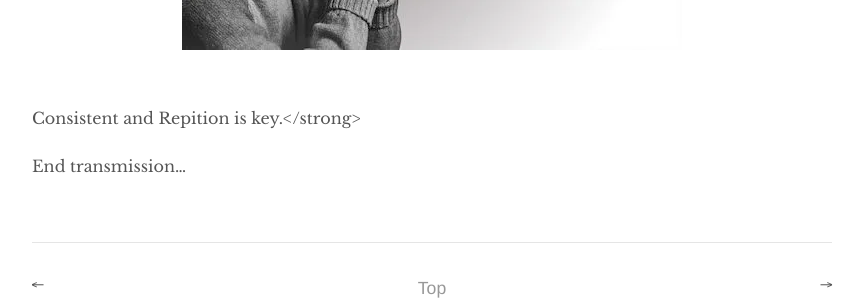
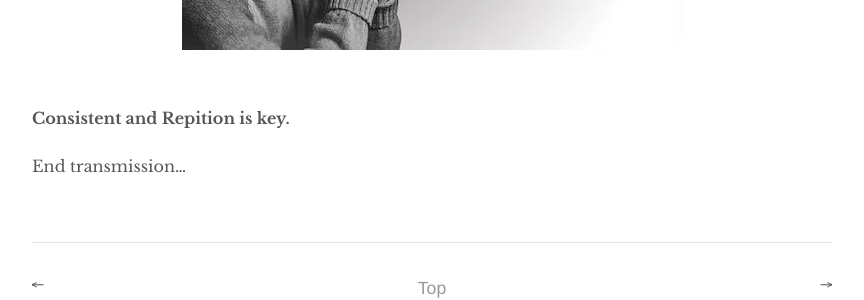
Before and after one commit to nozeroday/nonzeroday, a Jekyll site: the page built from _posts/2025-11-20-repeat.md, in a window 1280 px wide. Shown: the part 895-1195 px from the top of the page, without its empty margins (208-1072 px from the left). Built offline with Jekyll 4.4.1, drawn with Linux system fonts in a browser that asks for light colours.

Commit message:
Update 2025-11-20-repeat.md
Remove duplicate closing strong tag

```diff
--- a/_posts/2025-11-20-repeat.md
+++ b/_posts/2025-11-20-repeat.md
@@ -12,6 +12,6 @@ I have been reading a lot lately about human behavior and this what I discovered
 <img src="../assets/images/einstein_insanity.webp" alt="Insanity" />
 </div>
 <br /><br />
-<strong></strong>Consistent and Repition is key.</strong>
+<strong>Consistent and Repition is key.</strong>
 <br /><br />
 End transmission...
```
